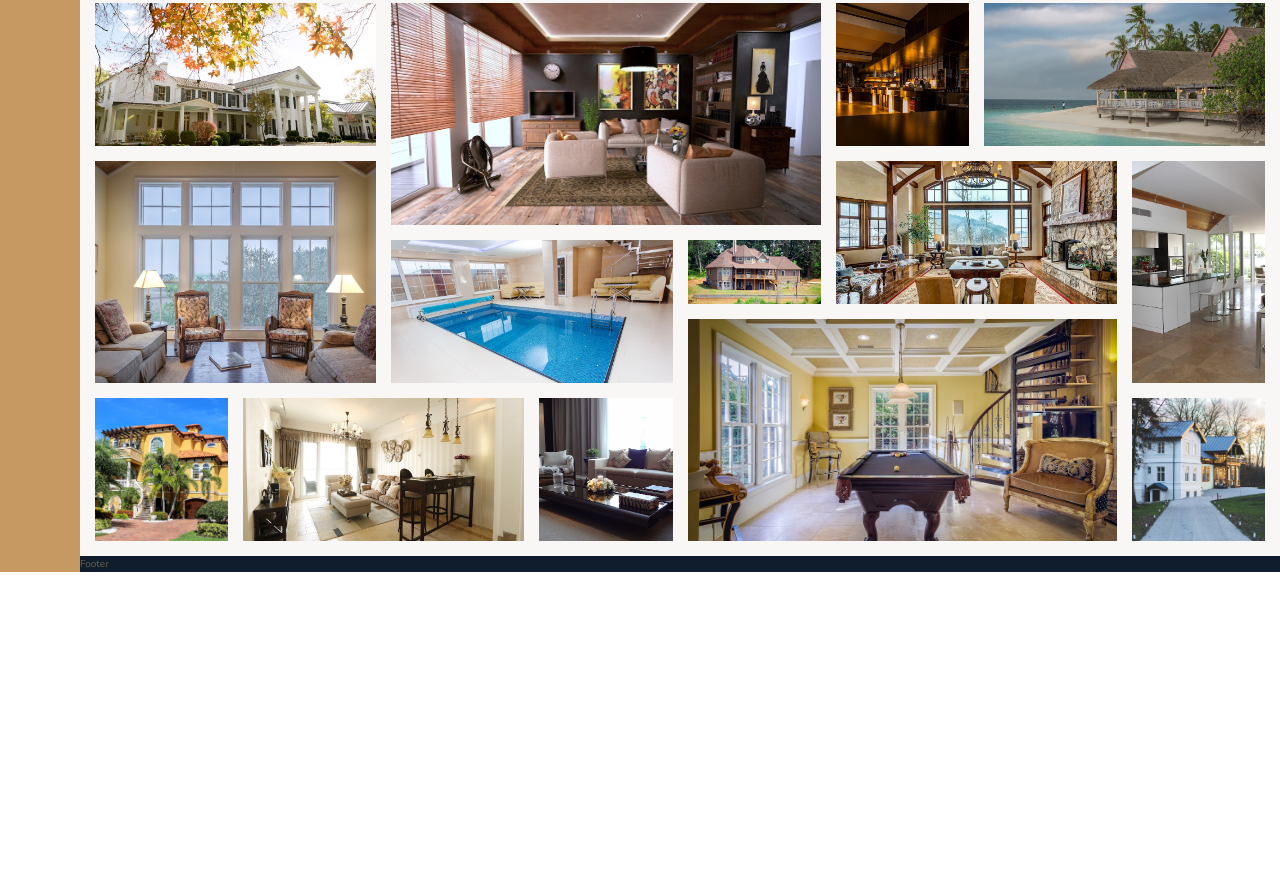
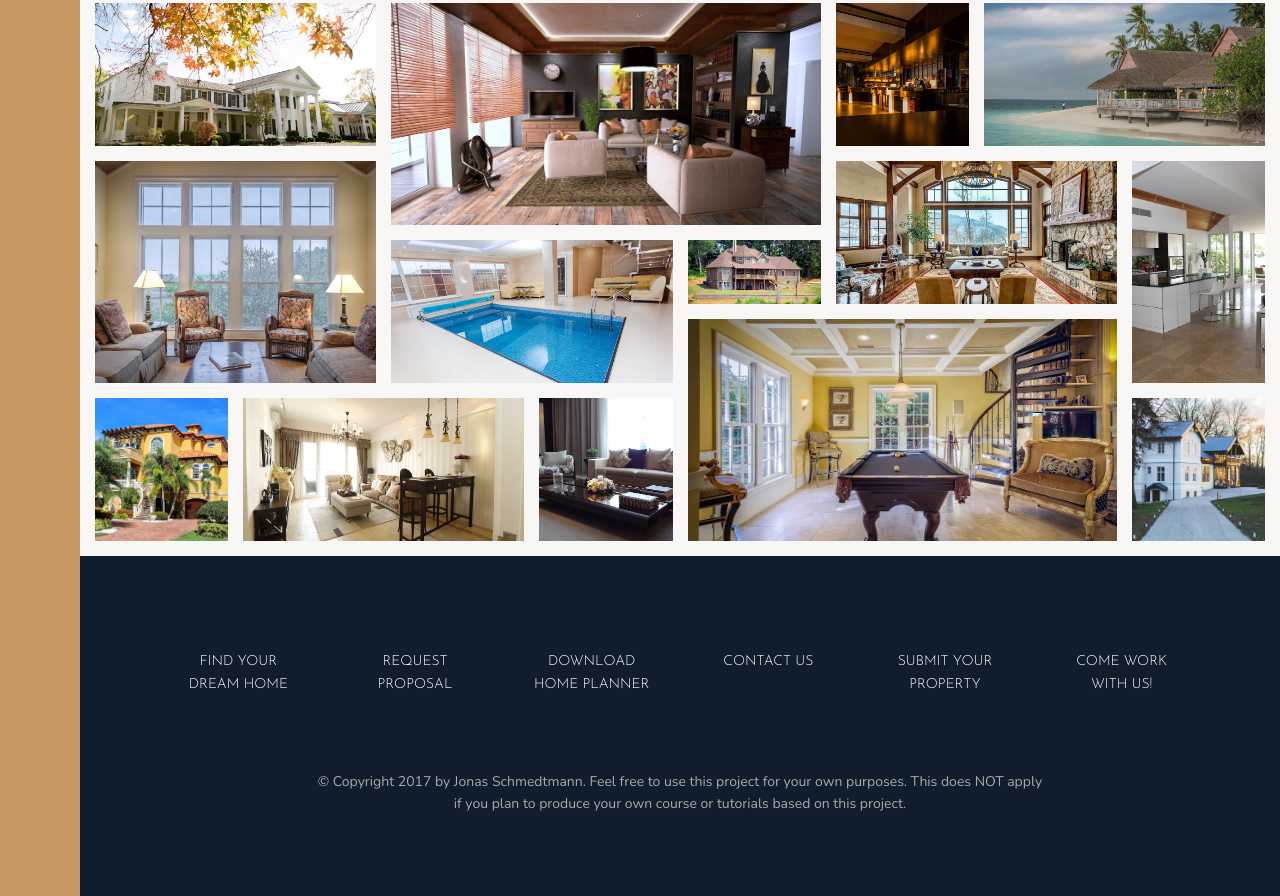
Before and after one commit to MarcinBalejko/CSS_Nexter, a website: page index.html in a window 1280 px wide. Shown: the part 3084-3980 px from the top of the page. Before the commit the page ends 3656 px from the top, so only its background shows below. Drawn offline with nearby package versions, Linux system fonts and the light colour scheme.

Commit message:
:white_check_mark::art: Created and styled out the footer

```diff
--- a/index.html
+++ b/index.html
@@ -383,7 +383,29 @@
     </section>
 
     <footer class="footer">
-      Footer
+      <ul class="nav">
+        <li class="nav__item">
+          <a href="#" class="nav__link">Find your dream home</a>
+        </li>
+        <li class="nav__item">
+          <a href="#" class="nav__link">Request proposal</a>
+        </li>
+        <li class="nav__item">
+          <a href="#" class="nav__link">Download home planner</a>
+        </li>
+        <li class="nav__item"><a href="#" class="nav__link">Contact us</a></li>
+        <li class="nav__item">
+          <a href="#" class="nav__link">Submit your property</a>
+        </li>
+        <li class="nav__item">
+          <a href="#" class="nav__link">Come work with us!</a>
+        </li>
+      </ul>
+      <p class="copyright">
+        &copy; Copyright 2017 by Jonas Schmedtmann. Feel free to use this
+        project for your own purposes. This does NOT apply if you plan to
+        produce your own course or tutorials based on this project.
+      </p>
     </footer>
   </body>
 </html>
--- a/sass/_footer.scss
+++ b/sass/_footer.scss
@@ -1,4 +1,42 @@
 .footer {
   background-color: $color-secondary;
   grid-column: full-start / full-end;
+  padding: 8rem;
 }
+
+.nav {
+  list-style: none;
+
+  display: grid;
+  grid-template-columns: repeat(auto-fit, minmax(15rem, 1fr));
+  grid-gap: 2rem;
+
+  &__link:link,
+  &__link:visited {
+    font-size: 1.4rem;
+    color: #fff;
+    text-decoration: none;
+    font-family: $font-display;
+    text-transform: uppercase;
+    text-align: center;
+    padding: 1.5rem;
+    display: block;
+    transition: all 0.2s;
+  }
+
+  &__link:hover,
+  &__link:visited {
+    background-color: rgba(#fff, 0.05);
+    transform: translateY(-3px);
+  }
+}
+
+.copyright {
+  font-size: 1.4rem;
+  color: $color-grey-light-2;
+  margin-top: 6rem;
+  margin-right: auto;
+  margin-left: auto;
+  text-align: center;
+  width: 70%;
+}
```
Also changed, not shown: css/style.css.
